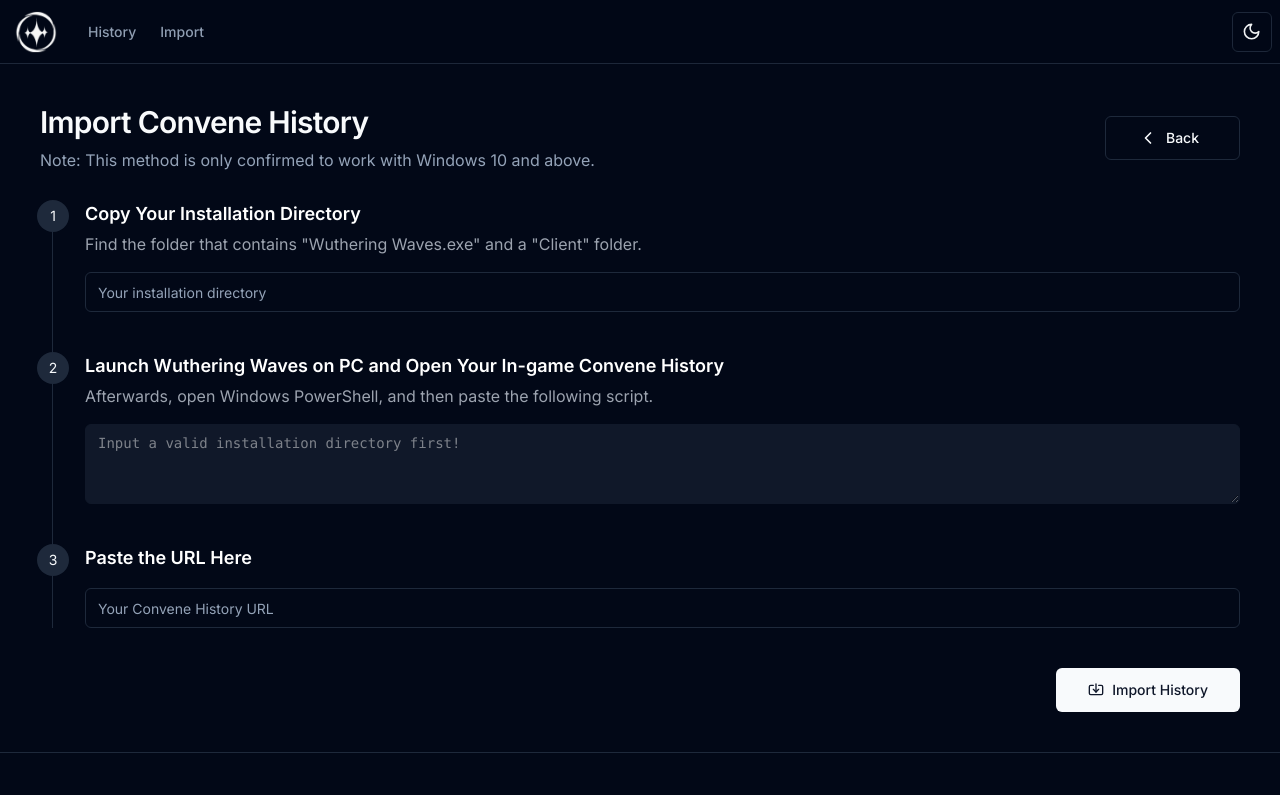
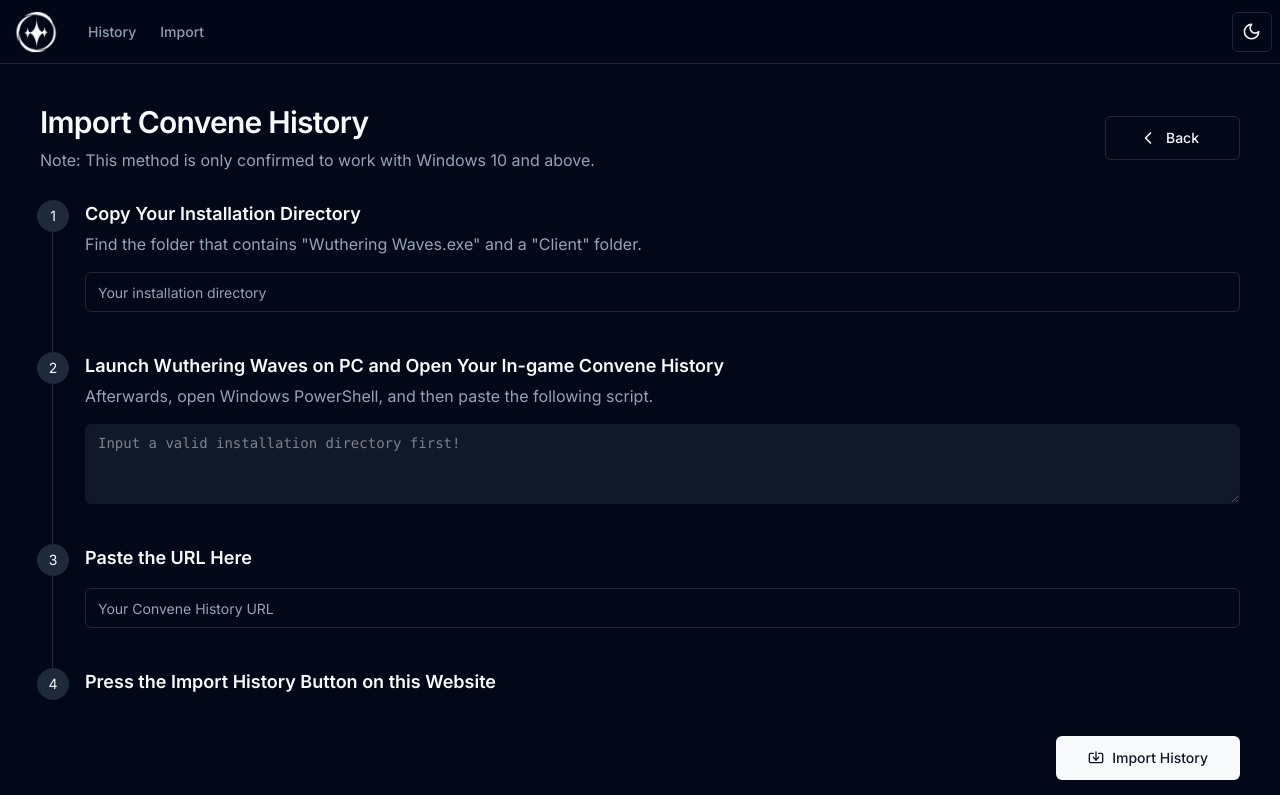
Before and after one commit to Luzefiru/wuwatracker, a Next.js app: page /import in a window 1280 px wide. Shown: the top 795 px of the page. Built offline with nearby package versions, Linux system fonts and the light colour scheme; what @shrutibalasa/tailwind-grid-auto-fit would draw is missing.

Commit message:
style: import tutorial text colors & script wording

```diff
--- a/src/components/convenes/import-tutorial.tsx
+++ b/src/components/convenes/import-tutorial.tsx
@@ -56,10 +56,10 @@ export function ImportTutorial({ handleBack }: Props) {
             <span className="absolute -start-4 bg-accent rounded-full w-8 h-8 p-3 flex justify-center items-center">
               <p className="text-sm">1</p>
             </span>
-            <h3 className="flex items-center mb-1 text-lg font-semibold text-gray-900 dark:text-white">
+            <h3 className="flex items-center mb-1 text-lg font-semibold text-foreground">
               Copy Your Installation Directory
             </h3>
-            <p className="mb-4 text-base font-normal text-gray-500 dark:text-gray-400">
+            <p className="mb-4 text-base font-normal text-muted-foreground">
               Find the folder that contains &quot;Wuthering Waves.exe&quot; and
               a &quot;Client&quot; folder.
             </p>
@@ -80,10 +80,10 @@ export function ImportTutorial({ handleBack }: Props) {
             <span className="absolute -start-4 bg-accent rounded-full w-8 h-8 p-3 flex justify-center items-center">
               <p className="text-sm">2</p>
             </span>
-            <h3 className="flex items-center mb-1 text-lg font-semibold text-gray-900 dark:text-white">
+            <h3 className="flex items-center mb-1 text-lg font-semibold text-foreground">
               Launch Wuthering Waves on PC and Open Your In-game Convene History
             </h3>
-            <p className="mb-4 text-base font-normal text-gray-500 dark:text-gray-400">
+            <p className="mb-4 text-base font-normal text-muted-foreground">
               Afterwards, open Windows PowerShell, and then paste the following
               script.
               <br />
@@ -106,9 +106,10 @@ export function ImportTutorial({ handleBack }: Props) {
             <span className="absolute -start-4 bg-accent rounded-full w-8 h-8 p-3 flex justify-center items-center">
               <p className="text-sm">3</p>
             </span>
-            <h3 className="mb-4 text-lg font-semibold text-gray-900 dark:text-white">
+            <h3 className="mb-4 text-lg font-semibold text-foreground">
               Paste the URL Here
             </h3>
+
             <div className="grid w-full items-center gap-1.5">
               <Input
                 className={cn({
@@ -124,6 +125,14 @@ export function ImportTutorial({ handleBack }: Props) {
               />
             </div>
           </li>
+          <li className="mb-10 ms-8">
+            <span className="absolute -start-4 bg-accent rounded-full w-8 h-8 p-3 flex justify-center items-center">
+              <p className="text-sm">4</p>
+            </span>
+            <h3 className="mb-4 text-lg font-semibold text-foreground">
+              Press the Import History Button on this Website
+            </h3>
+          </li>
         </ol>
         <div className="flex w-full">
           <Button size="lg" type="submit" className="w-full sm:w-auto ms-auto">
--- a/src/lib/createImportScript.ts
+++ b/src/lib/createImportScript.ts
@@ -5,5 +5,5 @@
  * @returns a string containing the script the user will paste & run into PowerShell
  */
 export default function createImportScript(gamePath: string) {
-  return `$gamePath="${gamePath}";$logFile="$gamePath\\Client\\Saved\\Logs\\Client.log";if(-not(Test-Path $logFile)){Write-Host "\`nThe file '$logFile' does not exist." -ForegroundColor Red;Write-Host "Did you set your Game Installation Path properly?" -ForegroundColor Magenta;Read-Host "Press any key to exit";exit}$latestUrlEntry=Get-Content $logFile | Select-String "https://aki-gm-resources-oversea.aki-game.net" | Select-Object -Last 1;if($null -ne $latestUrlEntry){$urlPattern='url":"(.*?)"';$url=[regex]::Match($latestUrlEntry.ToString(),$urlPattern).Groups[1].Value;if($url){Write-Host"";Write-Host "Convene Record URL: $url";Set-Clipboard $url;Write-Host"";Write-Host "URL copied to clipboard. Please paste to wuwatracker." -ForegroundColor Green}else{Write-Host "No URL found."}}else{Write-Host "\`nNo matching entries found in the log file. Please open your Convene History first!" -ForegroundColor Red}`;
+  return `$gamePath="${gamePath}";$logFile="$gamePath\\Client\\Saved\\Logs\\Client.log";if(-not(Test-Path $logFile)){Write-Host "\`nThe file '$logFile' does not exist." -ForegroundColor Red;Write-Host "Did you set your Game Installation Path properly?" -ForegroundColor Magenta;Read-Host "Press any key to exit";exit}$latestUrlEntry=Get-Content $logFile | Select-String "https://aki-gm-resources-oversea.aki-game.net" | Select-Object -Last 1;if($null -ne $latestUrlEntry){$urlPattern='url":"(.*?)"';$url=[regex]::Match($latestUrlEntry.ToString(),$urlPattern).Groups[1].Value;if($url){Write-Host"";Write-Host "Convene Record URL: $url";Set-Clipboard $url;Write-Host"";Write-Host "URL copied to clipboard. Please paste to Wuwa Tracker and click the Import History button." -ForegroundColor Green}else{Write-Host "No URL found."}}else{Write-Host "\`nNo matching entries found in the log file. Please open your Convene History first!" -ForegroundColor Red}`;
 }
```
Also changed, not shown: 1 other file (tests, documents, lock files or other folders).
